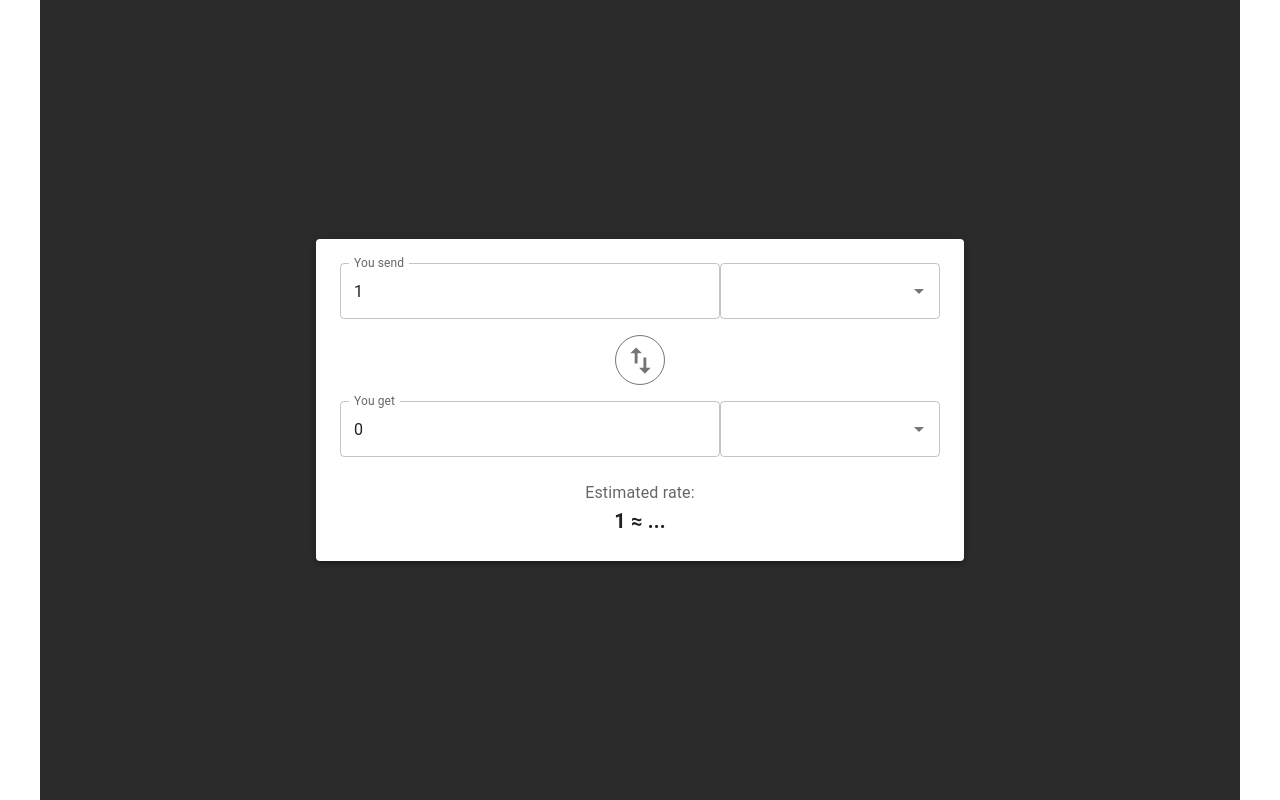
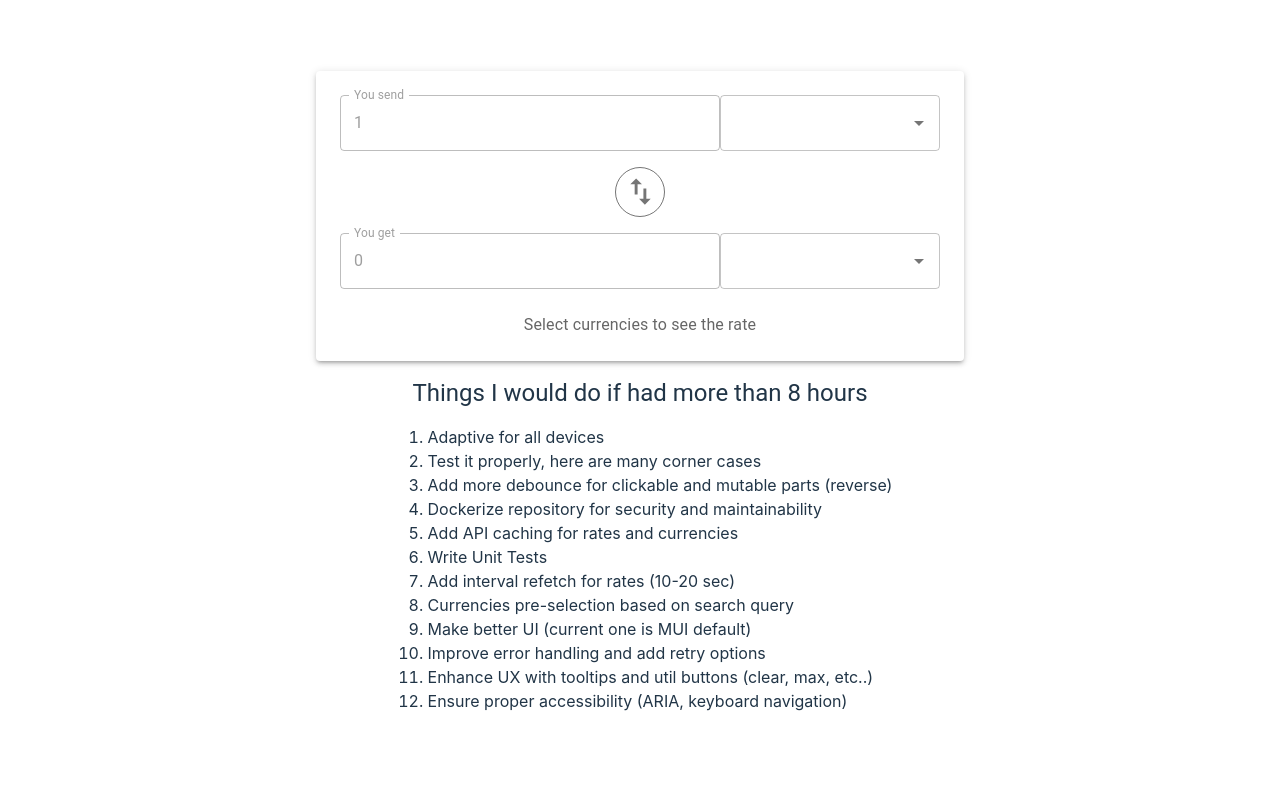
Before and after one commit to ruslanthestuffy/crypto-exchange-demo, a React (Vite) app: page / in a window 1280 px wide. Built offline with nearby package versions, Linux system fonts and the light colour scheme; no server answers; what mobx-utils would draw is missing.

Commit message:
feat(main): prevent same currency selection, small improvements

```diff
--- a/src/entities/exchange/model/exchangeStore.ts
+++ b/src/entities/exchange/model/exchangeStore.ts
@@ -3,8 +3,8 @@ import { fromPromise } from 'mobx-utils';
 import { fetchAvailableCurrencies, fetchExchangeRate } from '@shared/api/exchangeApi';
 
 class ExchangeStore {
-  fromCurrency?: string;
-  toCurrency?: string;
+  fromCurrency: string | null = null;
+  toCurrency: string | null = null;
   fromAmount = 1;
   toAmount = 0;
   availableCurrencies = fromPromise(fetchAvailableCurrencies());
@@ -28,14 +28,20 @@ class ExchangeStore {
     });
   }
 
-  setFromCurrency = (currency?: string) => {
-    if (!currency || currency === this.toCurrency) return;
+  setFromCurrency = (currency: string | null) => {
+    if (!currency) return;
+    if (currency === this.toCurrency) {
+      this.toCurrency = null;
+    }
     this.fromCurrency = currency;
     this.updateExchangeRate();
   };
 
-  setToCurrency = (currency?: string) => {
-    if (!currency || currency === this.fromCurrency) return;
+  setToCurrency = (currency: string | null) => {
+    if (!currency) return;
+    if (currency === this.fromCurrency) {
+      this.fromCurrency = null;
+    }
     this.toCurrency = currency;
     this.updateExchangeRate();
   };
--- a/src/features/exchange-form/ui/AmountInput.tsx
+++ b/src/features/exchange-form/ui/AmountInput.tsx
@@ -7,11 +7,11 @@ interface AmountInputProps {
   value: number;
   onChange: (value: number) => void;
   isLoading: boolean;
+  disabled?: boolean;
   label?: string;
 }
 
-const AmountInput = memo(
-  ({ value, onChange, label, isLoading }: AmountInputProps) => {
+const AmountInput = memo(({ value, onChange, label, isLoading, disabled }: AmountInputProps) => {
   return (
     <NumericFormat
       customInput={TextField}
@@ -20,7 +20,7 @@ const AmountInput = memo(
       value={value}
       allowNegative={false}
       label={label}
-        disabled={isLoading}
+      disabled={disabled || isLoading}
       placeholder="0.00"
       decimalScale={MAX_DECIMALS}
       max={Number.MAX_SAFE_INTEGER}
@@ -49,10 +49,6 @@ const AmountInput = memo(
       }}
     />
   );
-  },
-  (prevProps, nextProps) => {
-    return prevProps.value === nextProps.value && prevProps.isLoading === nextProps.isLoading;
-  }
-);
+});
 
 export default AmountInput;
--- a/src/features/exchange-form/ui/CurrencyDropdown.tsx
+++ b/src/features/exchange-form/ui/CurrencyDropdown.tsx
@@ -10,8 +10,8 @@ interface CurrencyOption {
 
 interface CurrencyDropdownProps {
   label?: string;
-  value?: string;
-  onChange: (currency?: string) => void;
+  value: string | null;
+  onChange: (currency: string | null) => void;
   options: CurrencyOption[];
   isLoading: boolean;
 }
@@ -55,8 +55,9 @@ const CurrencyDropdown = observer(
         fullWidth
         sx={{ maxWidth: 220 }}
         options={options}
-        value={options.find((o) => o.symbol === value) ?? undefined}
-        onChange={(_, newValue) => onChange(newValue?.symbol || undefined)}
+        // @ts-ignore | null need to keep it controllable
+        value={options.find((o) => o.symbol === value) ?? null}
+        onChange={(_, newValue) => onChange(newValue?.symbol || null)}
         getOptionLabel={(option) => `${option.symbol} - ${option.name}`}
         disableClearable
         disabled={isLoading}
--- a/src/features/exchange-form/ui/ExchangeForm.tsx
+++ b/src/features/exchange-form/ui/ExchangeForm.tsx
@@ -16,6 +16,7 @@ const ExchangeForm = observer(() => {
   }
 
   const currencyOptions = exchangeStore.availableCurrencies.value || [];
+  const isBothCurrencySelected = exchangeStore.fromCurrency && exchangeStore.toCurrency;
 
   return (
     <Paper
@@ -36,6 +37,7 @@ const ExchangeForm = observer(() => {
           value={exchangeStore.fromAmount}
           onChange={exchangeStore.setFromAmount}
           isLoading={exchangeStore.isLoadingRate}
+          disabled={!isBothCurrencySelected}
         />
         <CurrencyDropdown
           value={exchangeStore.fromCurrency}
@@ -60,6 +62,7 @@ const ExchangeForm = observer(() => {
           value={exchangeStore.toAmount}
           onChange={exchangeStore.setToAmount}
           isLoading={exchangeStore.isLoadingRate}
+          disabled={!isBothCurrencySelected}
         />
         <CurrencyDropdown
           value={exchangeStore.toCurrency}
--- a/src/features/exchange-form/ui/ExchangeRateDisplay.tsx
+++ b/src/features/exchange-form/ui/ExchangeRateDisplay.tsx
@@ -3,27 +3,50 @@ import { exchangeStore } from '@entities/exchange/model/exchangeStore';
 import { Box, Typography } from '@mui/material';
 import { MAX_DECIMALS, MIN_VALUE } from '@features/exchange-form/config/amountInput.ts';
 
+export function getExchangeRateDisplay(
+  fromCurrency: string | null,
+  toCurrency: string | null,
+  exchangeRate: number | null,
+  isLoadingRate: boolean
+): { formattedRate: string; displayText: string } {
+  if (!fromCurrency || !toCurrency) {
+    return { formattedRate: '...', displayText: 'Select currencies to see the rate' };
+  }
+
+  if (isLoadingRate) {
+    return { formattedRate: '...', displayText: 'Loading rate...' };
+  }
+
+  if (exchangeRate === null) {
+    return { formattedRate: '...', displayText: 'Exchange rate unavailable' };
+  }
+
+  if (exchangeRate < MIN_VALUE) {
+    return { formattedRate: `< ${MIN_VALUE}`, displayText: 'Exchange rate too low' };
+  }
+
+  return { formattedRate: exchangeRate.toFixed(MAX_DECIMALS), displayText: 'Estimated rate:' };
+}
+
 const ExchangeRateDisplay = observer(() => {
-  const { fromCurrency, toCurrency, exchangeRate } = exchangeStore;
-
-  let formattedRate = '...';
-
-  if (exchangeRate !== null) {
-    if (exchangeRate < MIN_VALUE) {
-      formattedRate = `< ${MIN_VALUE}`;
-    } else {
-      formattedRate = exchangeRate.toFixed(MAX_DECIMALS);
-    }
-  }
+  const { fromCurrency, toCurrency, exchangeRate, isLoadingRate } = exchangeStore;
+  const { formattedRate, displayText } = getExchangeRateDisplay(
+    fromCurrency,
+    toCurrency,
+    exchangeRate,
+    isLoadingRate
+  );
 
   return (
     <Box sx={{ textAlign: 'center', mt: 1 }}>
       <Typography variant="body1" color="textSecondary">
-        Estimated rate:
+        {displayText}
       </Typography>
-      <Typography variant="h6" fontWeight="bold">
-        1 {fromCurrency} ≈ {formattedRate} {toCurrency}
-      </Typography>
+      {fromCurrency && toCurrency && (
+        <Typography variant="h6" fontWeight="bold">
+          1 {fromCurrency} ≈ {formattedRate} {toCurrency}
+        </Typography>
+      )}
     </Box>
   );
 });
--- a/src/pages/exchange-page/ui/ExchangePage.tsx
+++ b/src/pages/exchange-page/ui/ExchangePage.tsx
@@ -1,19 +1,42 @@
-import { Container } from '@mui/material';
+import { Container, Typography } from '@mui/material';
 import ExchangeForm from '@features/exchange-form/ui/ExchangeForm.tsx';
+import { exchangeStore } from '@entities/exchange/model/exchangeStore.ts';
 
 const ExchangePage = () => {
   return (
     <Container
       sx={{
-        bgcolor: '#2c2b2b',
         height: '100vh',
         width: '100%',
         display: 'flex',
+        flexDirection: 'column',
         alignItems: 'center',
         justifyContent: 'center',
       }}
     >
       <ExchangeForm />
+
+      {exchangeStore.availableCurrencies.state !== 'pending' && (
+        <>
+          <Typography marginTop={2} variant={'h5'}>
+            Things I would do if had more than 8 hours
+          </Typography>
+          <ol>
+            <li>Adaptive for all devices</li>
+            <li>Test it properly, here are many corner cases</li>
+            <li>Add more debounce for clickable and mutable parts (reverse)</li>
+            <li>Dockerize repository for security and maintainability</li>
+            <li>Add API caching for rates and currencies</li>
+            <li>Write Unit Tests</li>
+            <li>Add interval refetch for rates (10-20 sec)</li>
+            <li>Currencies pre-selection based on search query</li>
+            <li>Make better UI (current one is MUI default)</li>
+            <li>Improve error handling and add retry options</li>
+            <li>Enhance UX with tooltips and util buttons (clear, max, etc..)</li>
+            <li>Ensure proper accessibility (ARIA, keyboard navigation)</li>
+          </ol>
+        </>
+      )}
     </Container>
   );
 };
```
Lines whose indentation alone changed are shown as unchanged.
